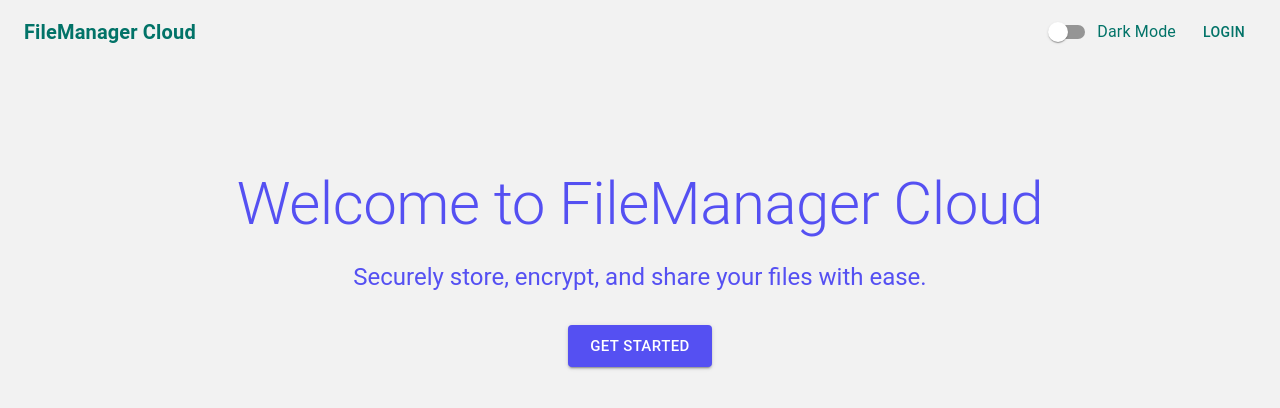
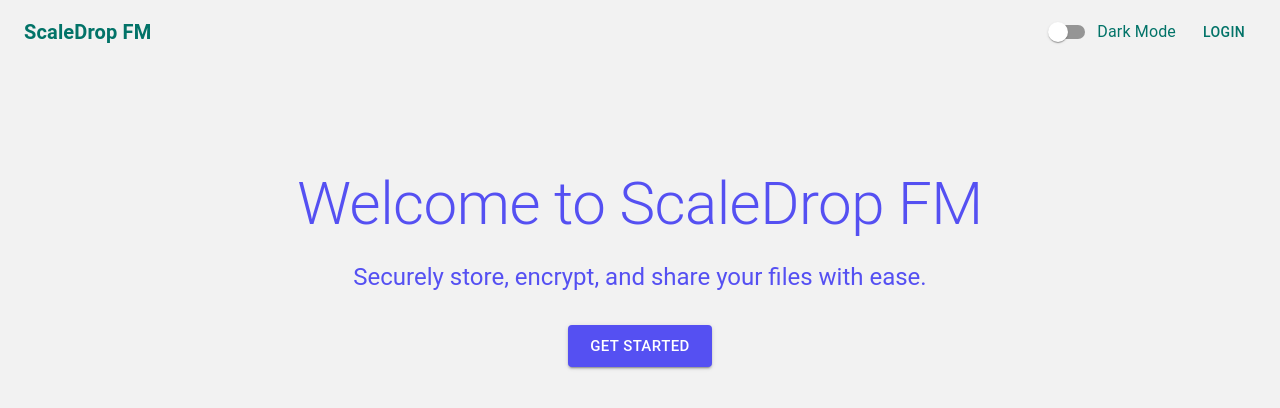
Before and after one commit to Scalabeusze/ScaleDrop, a React (Vite) app in the folder file-manager-app/: page / in a window 1280 px wide. Shown: the top 408 px of the page. Built offline with nearby package versions, Linux system fonts and the light colour scheme.

Commit message:
Change app name

```diff
--- a/file-manager-app/src/components/Layout/PublicLayout.jsx
+++ b/file-manager-app/src/components/Layout/PublicLayout.jsx
@@ -11,7 +11,7 @@ export const PublicLayout = () => {
       <AppBar position="static" color="transparent" elevation={0}>
         <Toolbar>
           <Typography variant="h6" component="div" sx={{ flexGrow: 1, fontWeight: 'bold' }}>
-            FileManager Cloud
+            ScaleDrop FM
           </Typography>
           <FormControlLabel
             control={<Switch checked={isDarkMode} onChange={toggleTheme} color="primary" />}
--- a/file-manager-app/src/components/Layout/UserLayout.jsx
+++ b/file-manager-app/src/components/Layout/UserLayout.jsx
@@ -19,7 +19,7 @@ export const UserLayout = () => {
       <AppBar position="static">
         <Toolbar>
           <Typography variant="h6" component="div" sx={{ flexGrow: 1 }}>
-            FileManager - User Area
+            ScaleDrop FM - User Area
           </Typography>
 
           <Box sx={{ display: 'flex', gap: 2, alignItems: 'center' }}>
--- a/file-manager-app/src/pages/Public/LandingPage.jsx
+++ b/file-manager-app/src/pages/Public/LandingPage.jsx
@@ -6,7 +6,7 @@ export const LandingPage = () => {
   return (
     <Box sx={{ textAlign: 'center', mt: 10 }}>
       <Typography variant="h2" gutterBottom color="primary">
-        Welcome to FileManager Cloud
+        Welcome to ScaleDrop FM
       </Typography>
       <Typography variant="h5" color="text.secondary" paragraph>
         Securely store, encrypt, and share your files with ease.
```
